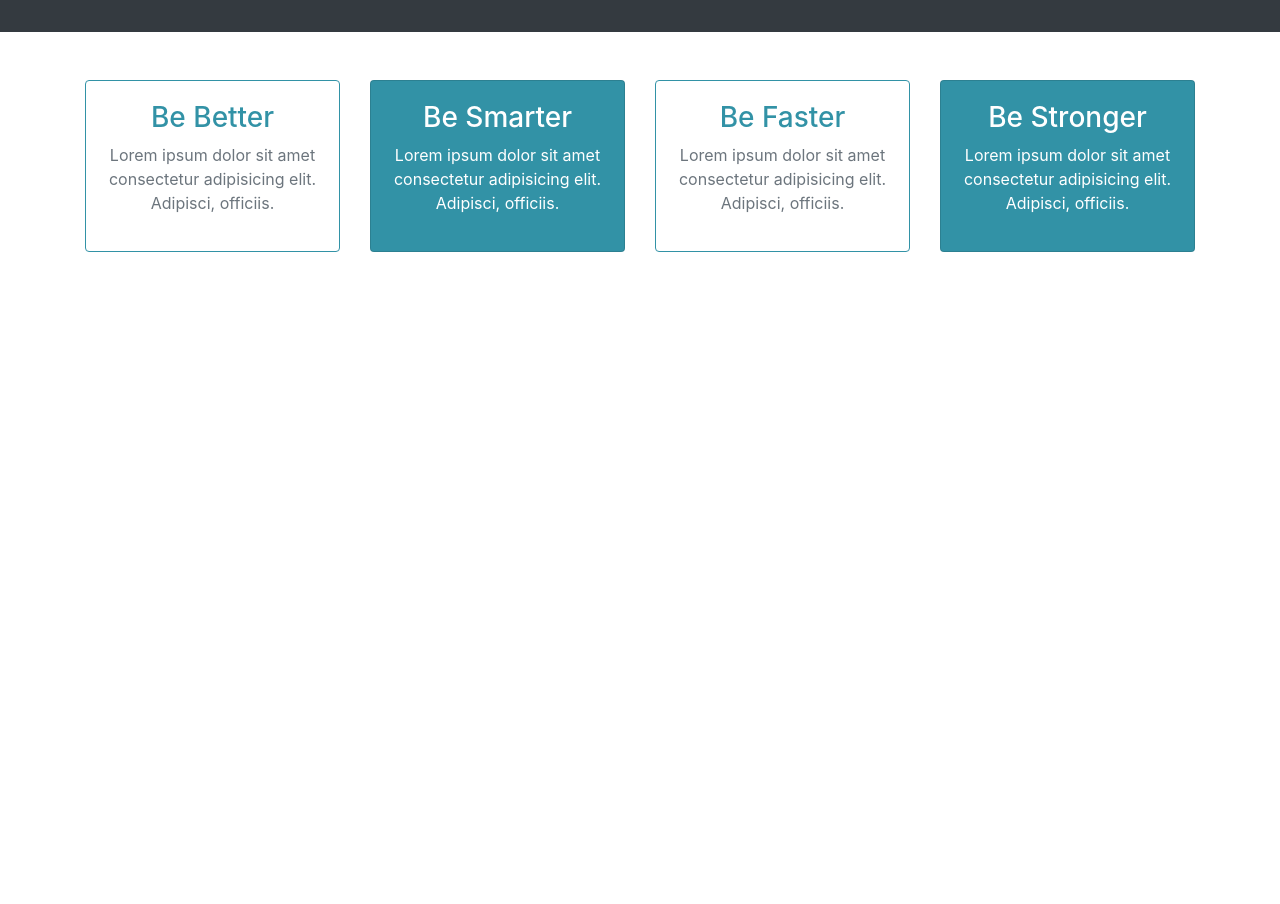
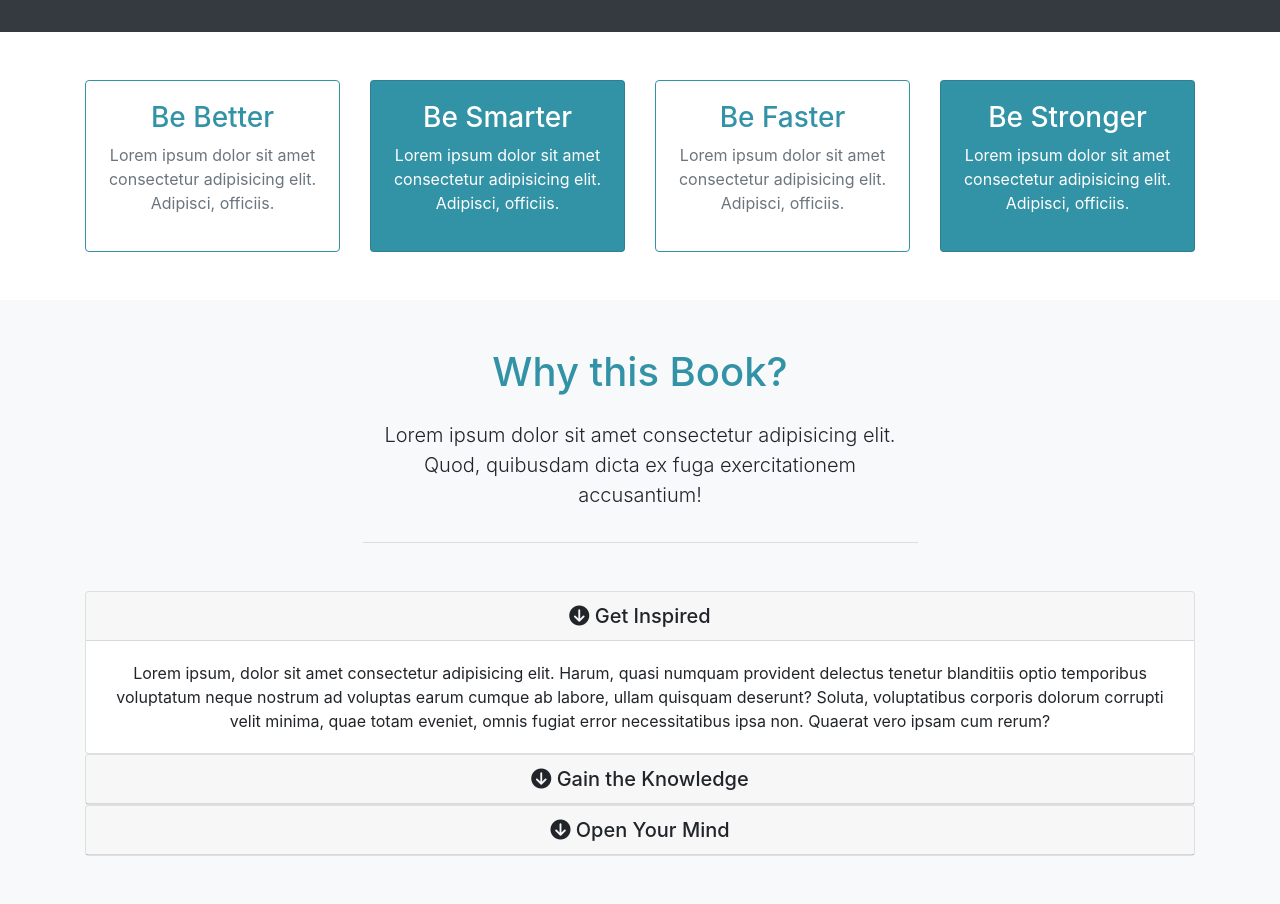
Before and after one commit to kasantosh/MiBook, a plain HTML site: page index.html in a window 1280 px wide. Shown: the part 817-1721 px from the top of the page. Before the commit the page ends 1117 px from the top, so only its background shows below. Drawn offline with nearby package versions, Linux system fonts and the light colour scheme.

Commit message:
Completed the accordion section

```diff
--- a/index.html
+++ b/index.html
@@ -152,6 +152,108 @@
       </div>
     </section>
 
+    <!-- ABOUT / WHY SECTION -->
+
+    <section id="about" class="py-5 text-center bg-light">
+      <div class="container">
+        <div class="row">
+          <div class="col">
+            <div class="info-header mb-5">
+              <h1 class="text-primary pb-3">
+                Why this Book?
+              </h1>
+              <p class="lead pb-3">
+                Lorem ipsum dolor sit amet consectetur adipisicing elit. Quod,
+                quibusdam dicta ex fuga exercitationem accusantium!
+              </p>
+            </div>
+
+            <!-- ACCORDION -->
+            <div id="accordion">
+              <div class="card">
+                <div class="card-header">
+                  <h5 class="mb-0">
+                    <div
+                      href="#collapse1"
+                      data-toggle="collapse"
+                      data-parent="#accordion"
+                    >
+                      <i class="fas fa-arrow-circle-down"></i> Get Inspired
+                    </div>
+                  </h5>
+                </div>
+
+                <div id="collapse1" class="collapse show">
+                  <div class="card-body">
+                    Lorem ipsum, dolor sit amet consectetur adipisicing elit.
+                    Harum, quasi numquam provident delectus tenetur blanditiis
+                    optio temporibus voluptatum neque nostrum ad voluptas earum
+                    cumque ab labore, ullam quisquam deserunt? Soluta,
+                    voluptatibus corporis dolorum corrupti velit minima, quae
+                    totam eveniet, omnis fugiat error necessitatibus ipsa non.
+                    Quaerat vero ipsam cum rerum?
+                  </div>
+                </div>
+              </div>
+
+              <div class="card">
+                <div class="card-header">
+                  <h5 class="mb-0">
+                    <div
+                      href="#collapse2"
+                      data-toggle="collapse"
+                      data-parent="#accordion"
+                    >
+                      <i class="fas fa-arrow-circle-down"></i> Gain the
+                      Knowledge
+                    </div>
+                  </h5>
+                </div>
+
+                <div id="collapse2" class="collapse">
+                  <div class="card-body">
+                    Lorem ipsum, dolor sit amet consectetur adipisicing elit.
+                    Harum, quasi numquam provident delectus tenetur blanditiis
+                    optio temporibus voluptatum neque nostrum ad voluptas earum
+                    cumque ab labore, ullam quisquam deserunt? Soluta,
+                    voluptatibus corporis dolorum corrupti velit minima, quae
+                    totam eveniet, omnis fugiat error necessitatibus ipsa non.
+                    Quaerat vero ipsam cum rerum?
+                  </div>
+                </div>
+              </div>
+
+              <div class="card">
+                <div class="card-header">
+                  <h5 class="mb-0">
+                    <div
+                      href="#collapse3"
+                      data-toggle="collapse"
+                      data-parent="#accordion"
+                    >
+                      <i class="fas fa-arrow-circle-down"></i> Open Your Mind
+                    </div>
+                  </h5>
+                </div>
+
+                <div id="collapse3" class="collapse">
+                  <div class="card-body">
+                    Lorem ipsum, dolor sit amet consectetur adipisicing elit.
+                    Harum, quasi numquam provident delectus tenetur blanditiis
+                    optio temporibus voluptatum neque nostrum ad voluptas earum
+                    cumque ab labore, ullam quisquam deserunt? Soluta,
+                    voluptatibus corporis dolorum corrupti velit minima, quae
+                    totam eveniet, omnis fugiat error necessitatibus ipsa non.
+                    Quaerat vero ipsam cum rerum?
+                  </div>
+                </div>
+              </div>
+            </div>
+          </div>
+        </div>
+      </div>
+    </section>
+
     <!-- Below scrips are 1. jQuery 2. and 3. are Bootstrap js -->
     <script
       src="https://code.jquery.com/jquery-3.4.1.min.js"
--- a/scss/style.scss
+++ b/scss/style.scss
@@ -31,6 +31,12 @@ body {
   }
 }
 
+.info-header {
+  width: 50%;
+  margin: auto;
+  border-bottom: 1px #ddd solid;
+}
+
 @media (max-width: 768px) {
   #showcase {
     min-height: 500px;
```
Also changed, not shown: css/style.css.
